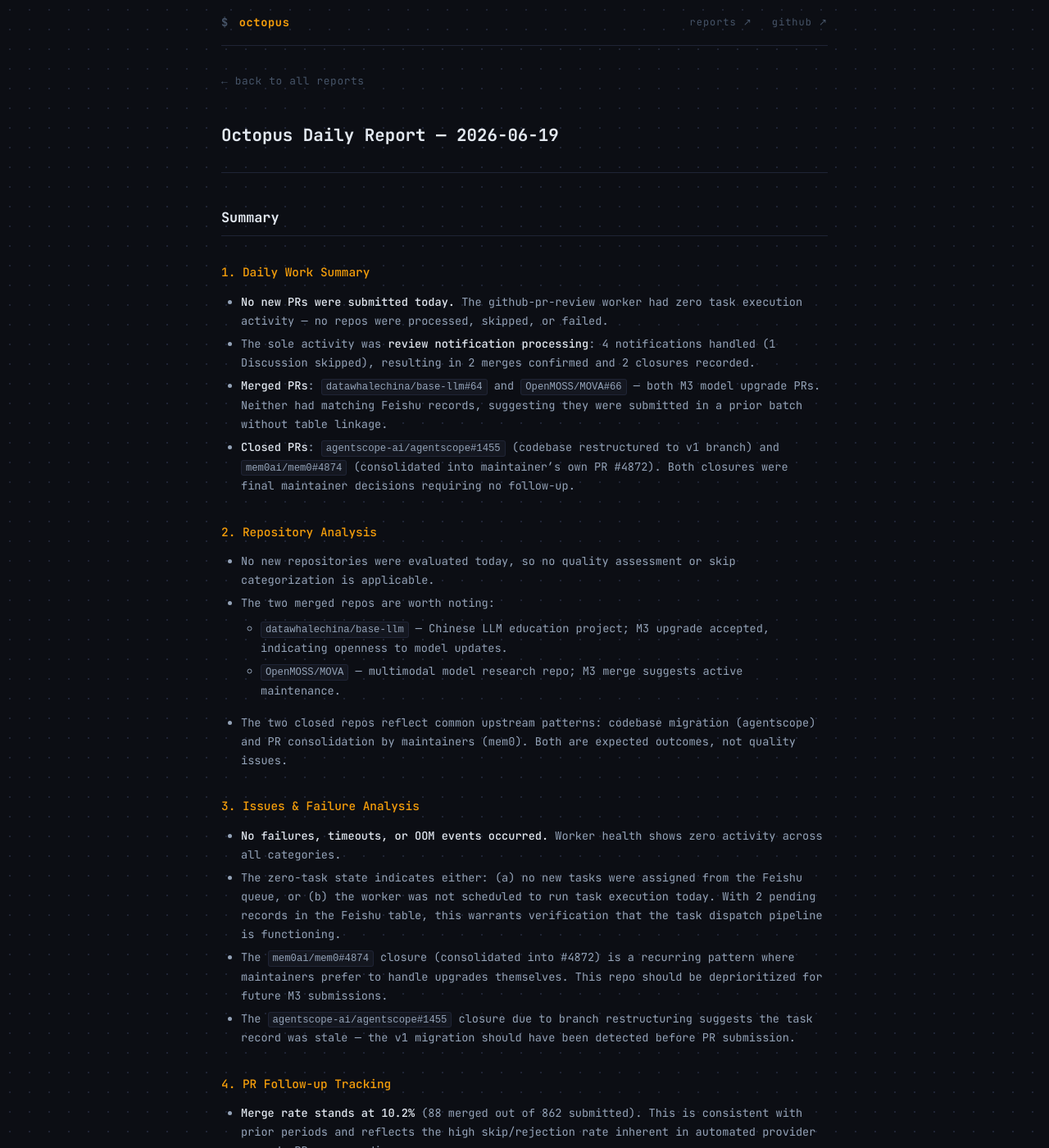
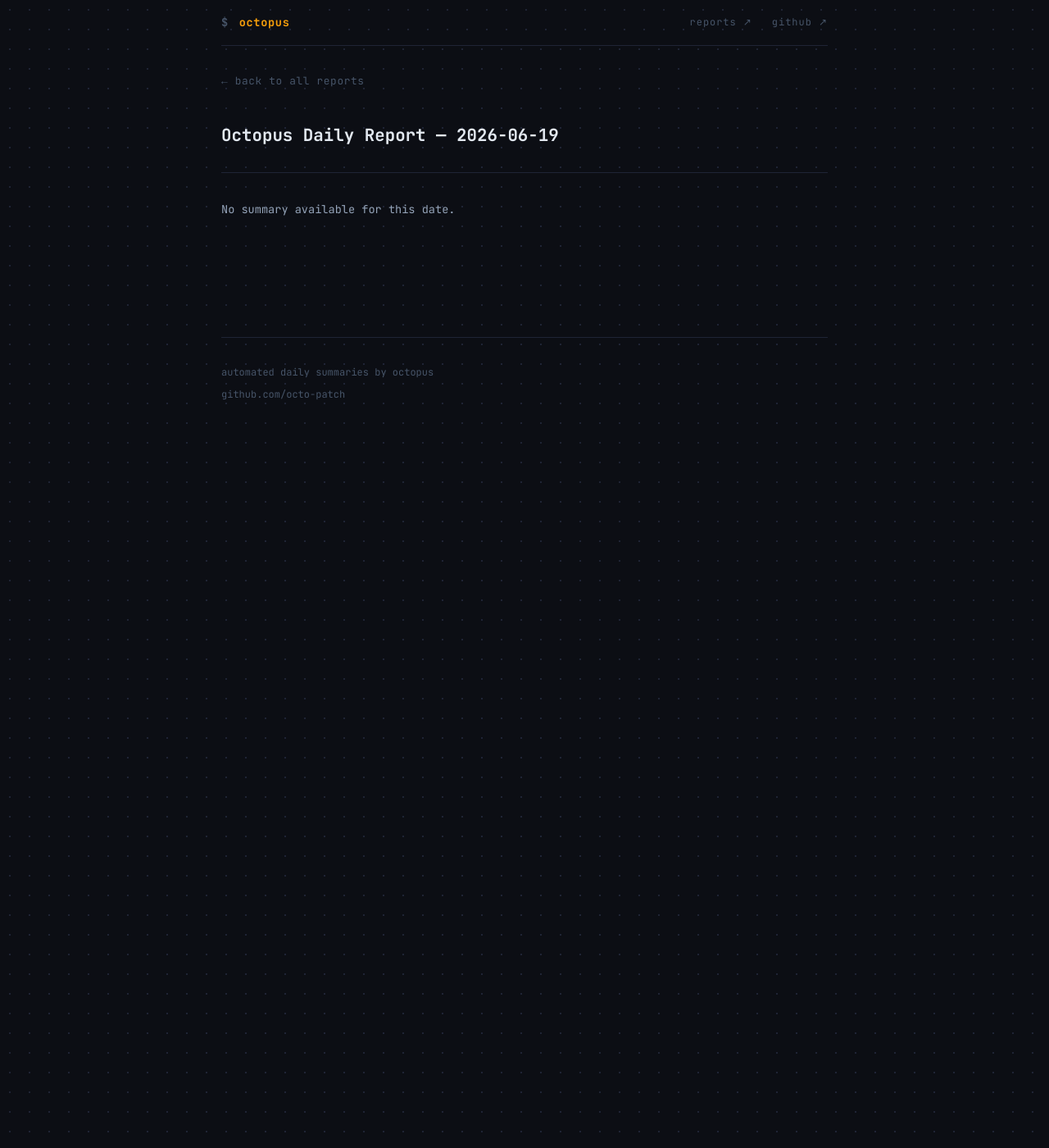
Before and after one commit to octo-patch/daily-reports, a Jekyll site: the page built from 2026-06/2026-06-19.md, in a window 1280 px wide and 1400 px high. Shown: the whole window at 82% size. Built offline with Jekyll 4.4.1, drawn with Linux system fonts in a browser that asks for light colours; some of the changed text lies outside the part shown.

Commit message:
daily report: 2026-06-19

```diff
--- a/2026-06/2026-06-19.md
+++ b/2026-06/2026-06-19.md
@@ -1,37 +1,7 @@
 ---
 layout: report
 title: "Octopus Daily Report — 2026-06-19"
-summary: "- **No new PRs were submitted today.** The github-pr-review worker had zero task execution activity — no repos were processed, skipped, or failed."
+summary: "No summary available."
 ---
 
-## Summary
-
-### 1. Daily Work Summary
-
-- **No new PRs were submitted today.** The github-pr-review worker had zero task execution activity — no repos were processed, skipped, or failed.
-- The sole activity was **review notification processing**: 4 notifications handled (1 Discussion skipped), resulting in 2 merges confirmed and 2 closures recorded.
-- **Merged PRs**: `datawhalechina/base-llm#64` and `OpenMOSS/MOVA#66` — both M3 model upgrade PRs. Neither had matching Feishu records, suggesting they were submitted in a prior batch without table linkage.
-- **Closed PRs**: `agentscope-ai/agentscope#1455` (codebase restructured to v1 branch) and `mem0ai/mem0#4874` (consolidated into maintainer's own PR #4872). Both closures were final maintainer decisions requiring no follow-up.
-
-### 2. Repository Analysis
-
-- No new repositories were evaluated today, so no quality assessment or skip categorization is applicable.
-- The two merged repos are worth noting:
-  - `datawhalechina/base-llm` — Chinese LLM education project; M3 upgrade accepted, indicating openness to model updates.
-  - `OpenMOSS/MOVA` — multimodal model research repo; M3 merge suggests active maintenance.
-- The two closed repos reflect common upstream patterns: codebase migration (agentscope) and PR consolidation by maintainers (mem0). Both are expected outcomes, not quality issues.
-
-### 3. Issues & Failure Analysis
-
-- **No failures, timeouts, or OOM events occurred.** Worker health shows zero activity across all categories.
-- The zero-task state indicates either: (a) no new tasks were assigned from the Feishu queue, or (b) the worker was not scheduled to run task execution today. With 2 pending records in the Feishu table, this warrants verification that the task dispatch pipeline is functioning.
-- The `mem0ai/mem0#4874` closure (consolidated into #4872) is a recurring pattern where maintainers prefer to handle upgrades themselves. This repo should be deprioritized for future M3 submissions.
-- The `agentscope-ai/agentscope#1455` closure due to branch restructuring suggests the task record was stale — the v1 migration should have been detected before PR submission.
-
-### 4. PR Follow-up Tracking
-
-- **Merge rate stands at 10.2%** (88 merged out of 862 submitted). This is consistent with prior periods and reflects the high skip/rejection rate inherent in automated provider upgrade PRs across diverse open-source repos.
-- Today's 2 merges were clean acceptances with no maintainer comments or requested changes, indicating adequate PR quality for straightforward M3 upgrades.
-- **No new comments were received**, so no maintainer feedback patterns to extract today.
-- **Repos to deprioritize**: `mem0ai/mem0` (maintainer prefers self-service upgrades) and `agentscope-ai/agentscope` (codebase restructuring makes prior PRs invalid). Both should have their Feishu records updated to prevent re-submission.
-- The 2 pending Feishu records should be reviewed to confirm they target repos without known blockers from the project memory (which documents 80+ repos with rejection/incompatibility history).
+No summary available for this date.
```
